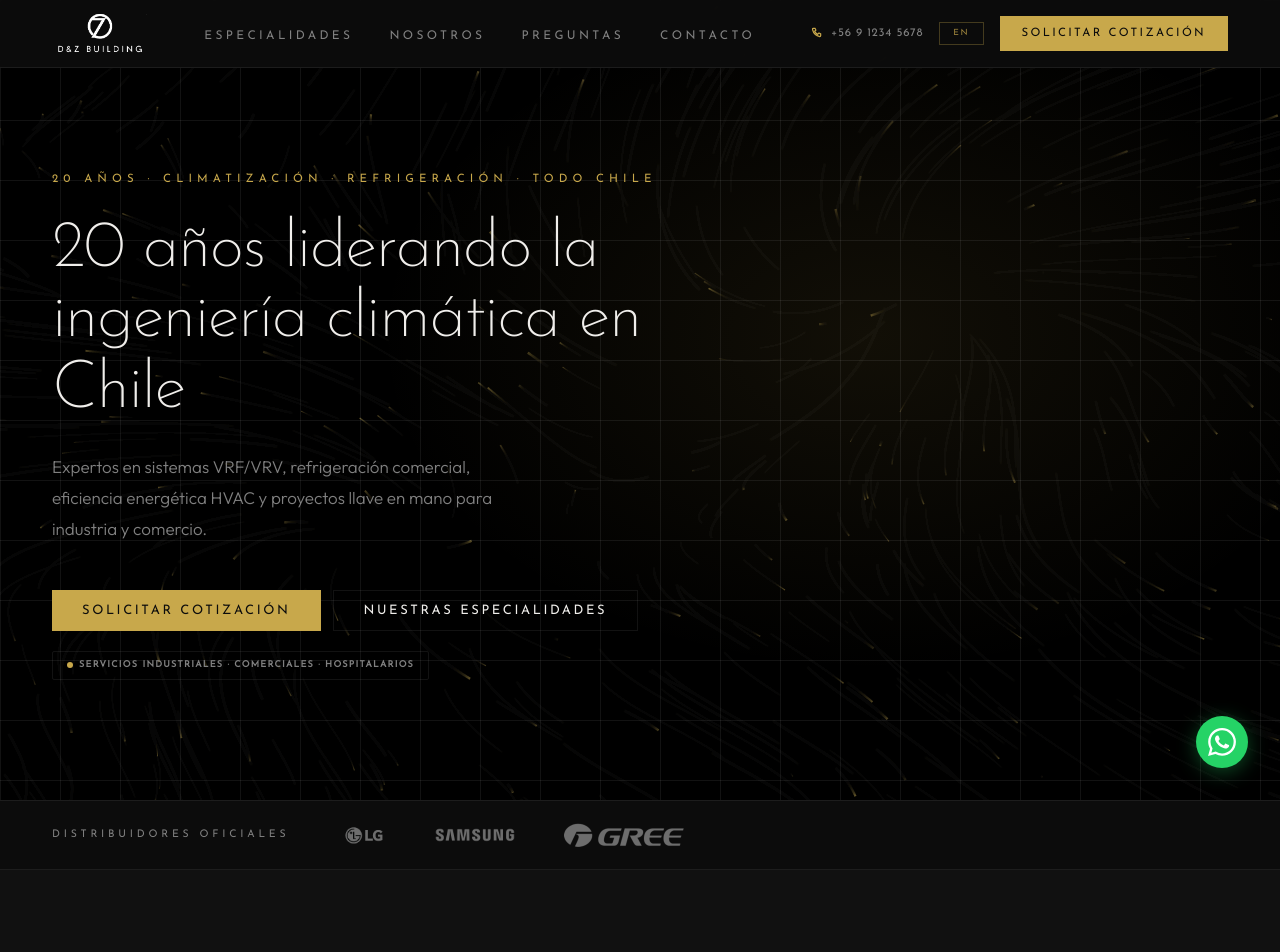
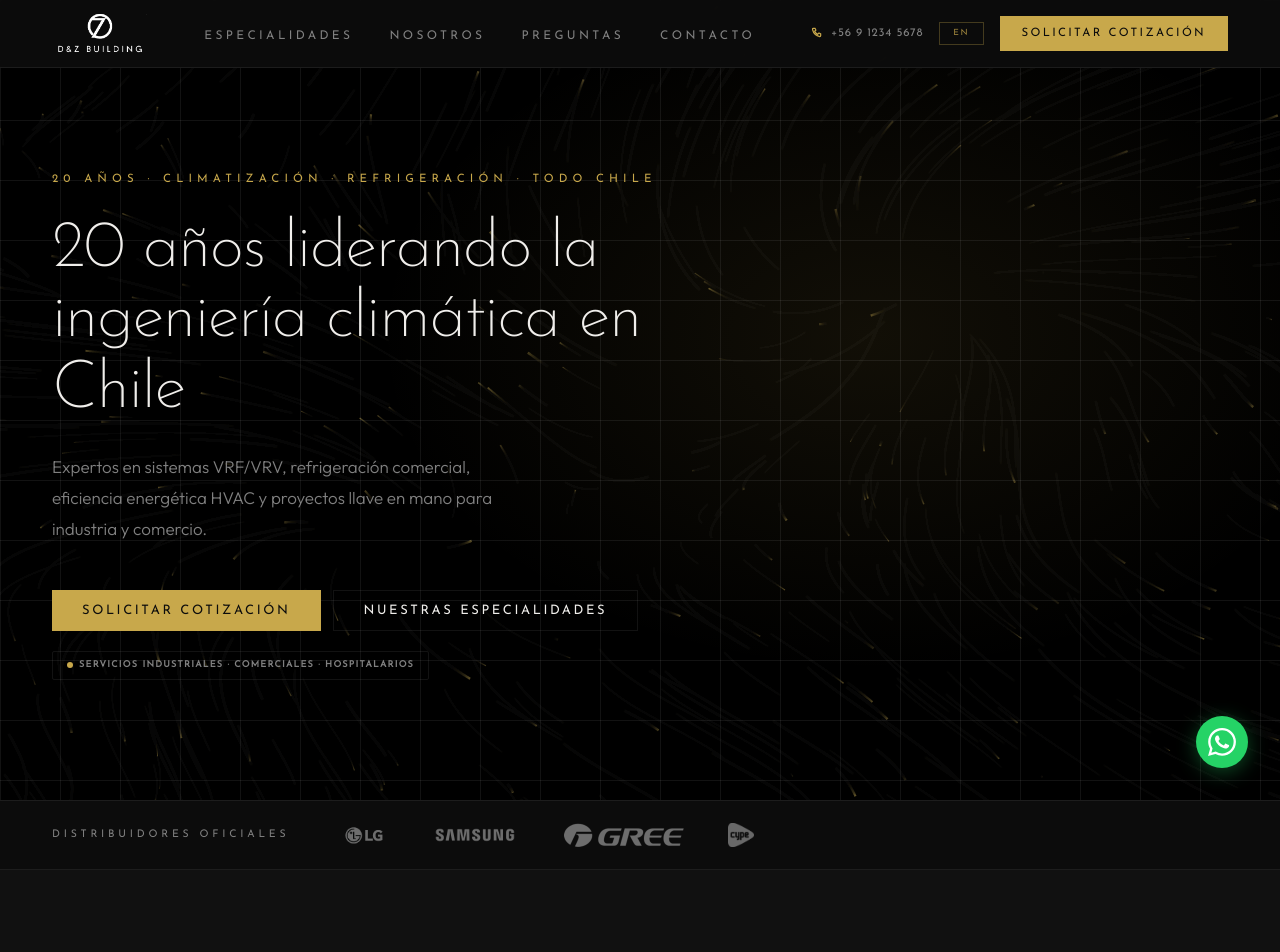
Before and after one commit to harayaEcomsur/dyzbuilding, a Next.js app: page / in a window 1280 px wide. Shown: the top 952 px of the page. Built offline with nearby package versions, Linux system fonts and the light colour scheme; no server answers; the database is empty.

Commit message:
Add CYPE brand to the BRANDS array

```diff
--- a/app/page.tsx
+++ b/app/page.tsx
@@ -61,6 +61,7 @@ const BRANDS = [
   { name: 'LG', src: '/brands/lg.png', width: 63, height: 34 },
   { name: 'Samsung', src: '/brands/samsung.png', width: 1024, height: 272 },
   { name: 'Gree', src: '/brands/gree.png', width: 120, height: 24 },
+  { name: 'CYPE', src: '/brands/cype.png', width: 1024, height: 943 },
 ] as const
 
 const TAB_ICONS = {
```
